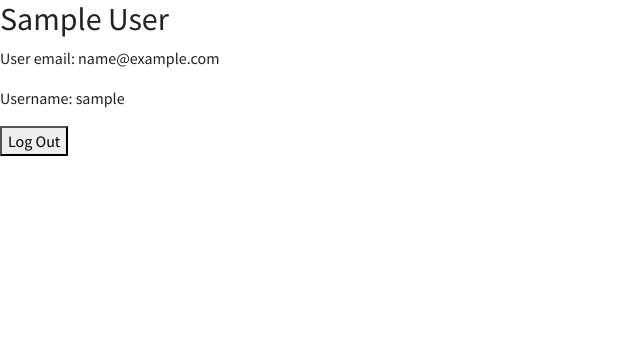
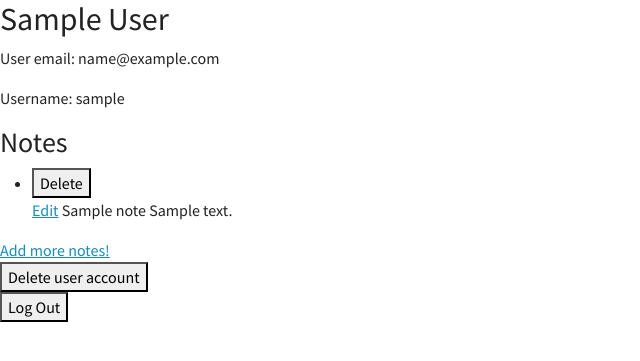
Before and after one commit to gracehoober/flask-notes, a Flask app: a page that uses templates/user_page.html in a window 1280 px wide. Shown: the top 361 px of the page, without its empty margins (0-640 px from the left). Run offline with Flask 3, Linux system fonts and the light colour scheme; the visitor is signed in with stand-in values (Sample User, id 1); tables that the repository leaves empty hold one stand-in row (values such as "Sample post").

Commit message:
Note routes, form, model and other

```diff
--- a/app.py
+++ b/app.py
@@ -3,8 +3,8 @@ import os
 from flask import Flask, redirect, render_template, flash, session
 from flask_debugtoolbar import DebugToolbarExtension
 
-from models import db, connect_db, User
-from forms import RegisterForm, LoginForm, CSRFProtectForm
+from models import db, connect_db, User, Note
+from forms import RegisterForm, LoginForm, CSRFProtectForm, NoteForm
 
 app = Flask(__name__)
 app.config['SQLALCHEMY_DATABASE_URI'] = os.environ.get(
@@ -31,42 +31,32 @@ def homepage():
 def register_user():
     """Register a user: produce form and handle form submission"""
 
-
     form = RegisterForm()
 
-    users = User.query.all()
-    emails = [user.email for user in users]
+    if form.validate_on_submit():
+        username = form.username.data
+        password = form.password.data
+        email = form.email.data
+        first_name = form.first_name.data
+        last_name = form.last_name.data
 
-    if (form.email.data not in emails):
+        # if User.query.filter(User.username==username).one_or_none:
+        #     flash("Username already exists!")
+        #     return render_template('register.html',form=form)
 
-        if form.validate_on_submit():
-            username = form.username.data
-            password = form.password.data
-            email = form.email.data
-            #Move dupe email/username check inside here using one or none()
-            first_name = form.first_name.data
-            last_name = form.last_name.data
+        # if User.query.filter(User.email==email).one_or_none:
+        #     flash("Email already exists!")
+        #     return render_template('register.html',form=form)
 
-            user = User.register(username, password)
+        user = User.register(username, password, email, first_name, last_name)
 
-            new_user = User(username = user.username,
-                            password = user.password,
-                            email=email,
-                            first_name=first_name,
-                            last_name=last_name)
-            # pass lines 51 - 55 into line 49, pass user directly into line 58
+        db.session.add(user)
+        db.session.commit()
+        session["user_id"] = username
 
-            db.session.add(new_user)
-            db.session.commit()
-
-            session["user_id"] = username
-
-            return redirect(f'/users/{username}')
-
+        return redirect(f'/users/{username}')
     else:
-        flash('Email already exists in database')
-
-    return render_template('register.html',form=form)
+        return render_template('register.html',form=form)
 
 # LOGIN ROUTES
 
@@ -74,12 +64,10 @@ def register_user():
 def user_login():
     """Renders user login page and handles username/pw validation"""
 
-
-# if user is already logged in, redirect to userpage first
+    if "user_id" in session:
+        return redirect(f'/users/{session["user_id"]}')
 
     form = LoginForm()
-
-
 
     if form.validate_on_submit():
         username = form.username.data
@@ -105,15 +93,12 @@ def user_page(username):
 
     form = CSRFProtectForm()
 
-
-#rearrange logic: if user is not the user in route, boot em out first
-
     if "user_id" not in session:
         return redirect('/login')
 
     if session["user_id"] == user.username:
 
-        return render_template('user_page.html', user=user,form=form)
+        return render_template('user_page.html',user=user,form=form)
     else:
         flash("You must be logged in to view!")
         return redirect("/login")
@@ -130,3 +115,43 @@ def logout_user():
         session.pop("user_id", None)
 
     return redirect("/")
+
+#User routes
+
+@app.post("/users/<username>/delete")
+def delete_user(username):
+    """Remove user from database"""
+    user = User.query.get_or_404(username)
+    notes = user.notes
+
+    for note in notes:
+        db.session.delete(note)
+    # db.session.commit()
+
+    db.session.delete(user)
+    db.session.commit()
+
+    return redirect("/")
+
+@app.route("/users/<username>/notes/add", methods=["GET", "POST"])
+def add_note(username):
+    """Create a note: produce note form and note submission."""
+
+    # if "user_id" in session:
+    #     return redirect(f'/users/{session["user_id"]}')
+
+    form = NoteForm()
+
+    if form.validate_on_submit():
+        title = form.title.data
+        content = form.content.data
+
+        new_note= Note(title=title, content=content, owner_username=username)
+
+        db.session.add(new_note)
+        db.session.commit()
+
+        return redirect(f'/users/{username}')
+
+    else:
+        return render_template("note_add.html", form=form)
--- a/forms.py
+++ b/forms.py
@@ -1,27 +1,48 @@
 from flask_wtf import FlaskForm
-from wtforms import StringField, PasswordField
-from wtforms.validators import Email, InputRequired
+from wtforms import StringField, PasswordField, TextAreaField
+from wtforms.validators import Email, InputRequired, Length
 
 
 class RegisterForm(FlaskForm):
     """Form for registering user"""
 
-    username = StringField("User Name",
-                           validators=[InputRequired()])
+    username = StringField(
+        "User Name", validators=[
+            InputRequired(), Length(min=4, max=20,
+            message= "user name must be between 4-20 characters")
+        ])
 
-    password = PasswordField("Password",
-                           validators=[InputRequired()])
+    password = PasswordField(
+        "Password",
+        validators=[
+            InputRequired(), Length(min=4, max=100,
+            message= "password must be between 4-20 characters")
+        ])
 
-    email = StringField("Email Address",
-                           validators=[InputRequired(), Email()])
+    email = StringField(
+        "Email Address",
+        validators=[
+            InputRequired(),
+            Email(),
+            Length(min=4, max=50)])
 
-    first_name = StringField("First Name",
-                           validators=[InputRequired()])
+    first_name = StringField(
+        "First Name",
+        validators=[
+            InputRequired(),
+            Length(min=4, max=30,
+            message= "first name must be between 4-20 characters")
+        ])
 
-    last_name = StringField("Last Name",
-                           validators=[InputRequired()])
+    last_name = StringField(
+        "Last Name",
+        validators=[
+            InputRequired(),
+            Length(min=4, max=30,
+                   message= "last name must be between 4-20 characters")
+        ])
 
-    #add in length constraints same as db constraints
+
 
 class LoginForm(FlaskForm):
     """Form for logging in User"""
@@ -34,3 +55,20 @@ class LoginForm(FlaskForm):
 
 class CSRFProtectForm(FlaskForm):
     """Form just for CSRF Protection"""
+
+class NoteForm(FlaskForm):
+    """Form for new note"""
+
+    title= StringField("Note title",
+                       validators=[
+                           InputRequired(),
+                           Length(min=0,
+                                  max=100,
+                                  message="title exceeds character limit")])
+
+    content= TextAreaField("Note text",
+                           validators=[
+                           InputRequired(),
+                           Length(min=0,
+                                  max=10000,
+                                  message="note exceeds character limit")])
--- a/templates/user_page.html
+++ b/templates/user_page.html
@@ -5,6 +5,23 @@
 <div class="user-info">
   <p>User email: {{ user.email }}</p>
   <p>Username: {{ user.username}}</p>
+</div>
+<div>
+  <h3>Notes</h3>
+  <ul>
+    {% for note in user.notes %}
+    <li>
+      <form action="/notes/{{ note.id }}/delete" method="POST">
+        <button>Delete</button>
+      </form>
+      <a href="/notes/{{ note.id }}/update">Edit</a>
+      {{ note.title }} {{ note.content }}</li>
+    {% endfor %}
+  </ul>
+  <a href="/users/{{ user.username }}/notes/add">Add more notes!</a>
+  <form action="/users/{{ user.username }}/delete" method="POST">
+    <button>Delete user account</button>
+  </form>
 </div>
 
 <form action="/logout" method="POST">
```
Also changed, not shown: models.py (+34 -3 lines), templates/note_add.html (added, +27 -0 lines).
